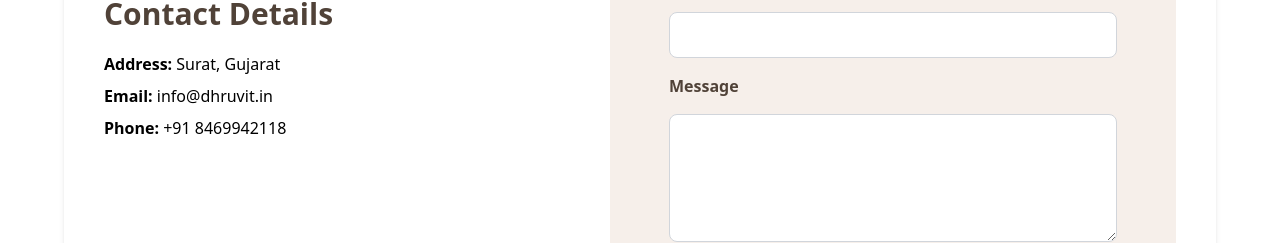
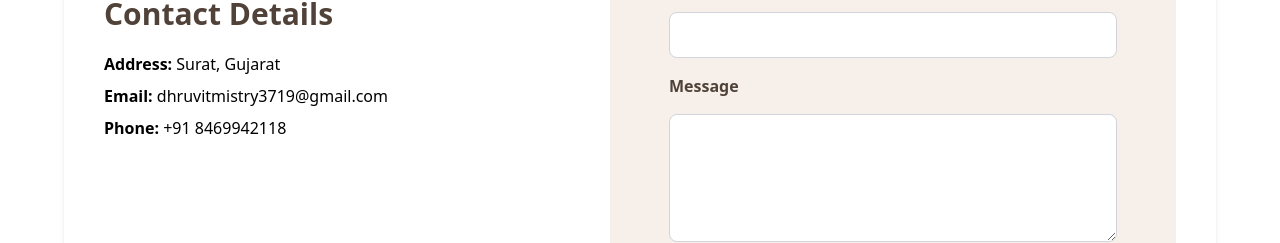
Before and after one commit to dhruvit-sattvabit/demo-testing, a React (Create React App) app: page /ContactUs in a window 1280 px wide. Shown: the part 382-625 px from the top of the page. Built offline with nearby package versions, Linux system fonts and the light colour scheme.

Commit message:
Feat: change email id

```diff
--- a/src/CustomerDashboard/Screens/ContactUs/ContactUsForm.js
+++ b/src/CustomerDashboard/Screens/ContactUs/ContactUsForm.js
@@ -11,7 +11,7 @@
             <div className="flex-1 mb-5 md:mb-0 md:mr-5">
                 <h2 className="text-xl md:text-3xl text-[#504238] mb-4 md:mb-5 text-left"><strong>Contact Details</strong></h2>
                 <p className='mx-0 m-2'><strong>Address:</strong> Surat, Gujarat</p>
-                <p className='mx-0 m-2'><strong>Email:</strong> info@dhruvit.in</p>
+                <p className='mx-0 m-2'><strong>Email:</strong> dhruvitmistry3719@gmail.com </p>
                 <p className='mx-0 m-2'><strong>Phone:</strong> +91 8469942118</p>
             </div>
             <div className="flex-1 bg-[#F6EFEA] p-5 md:p-10">
```
